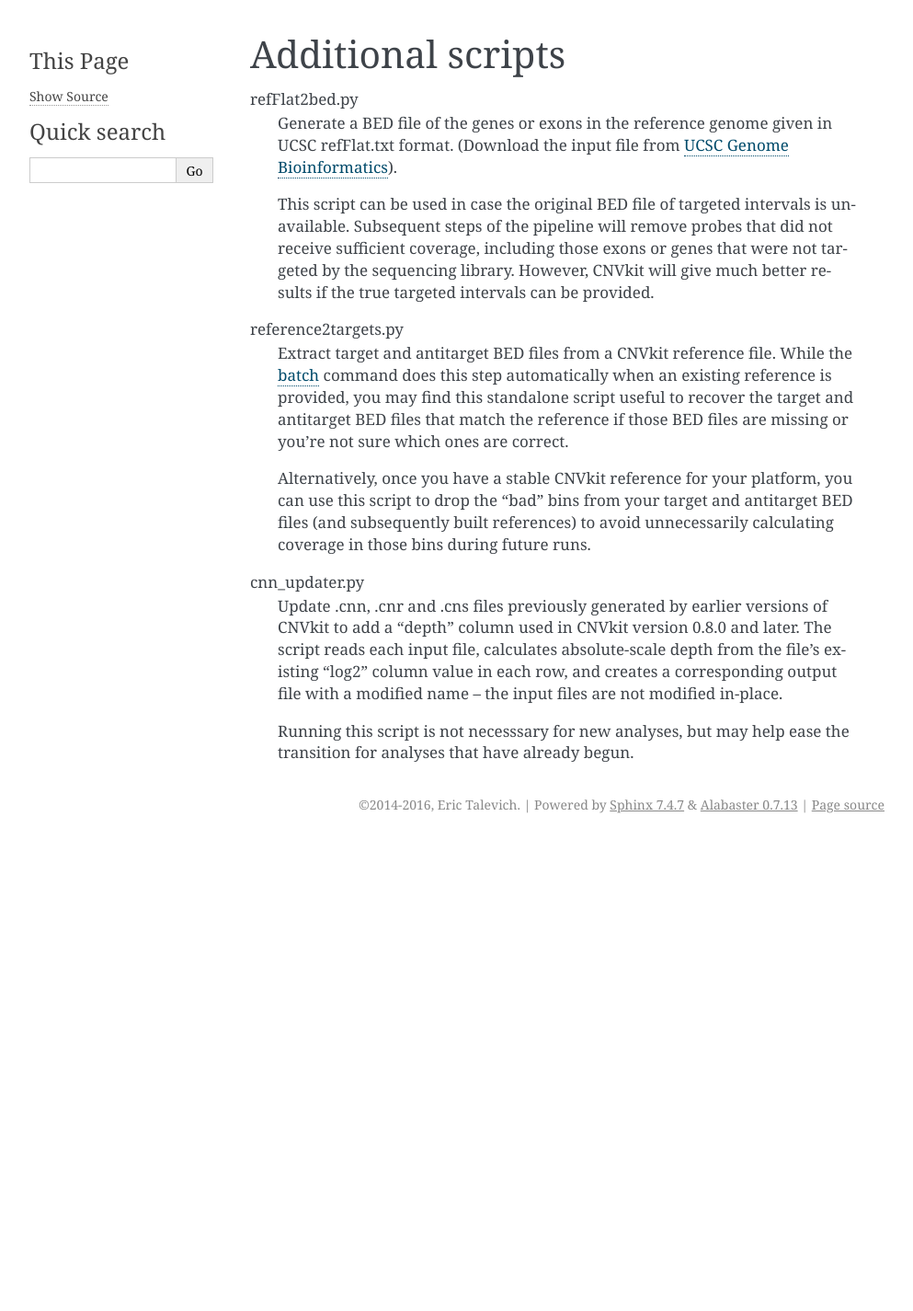
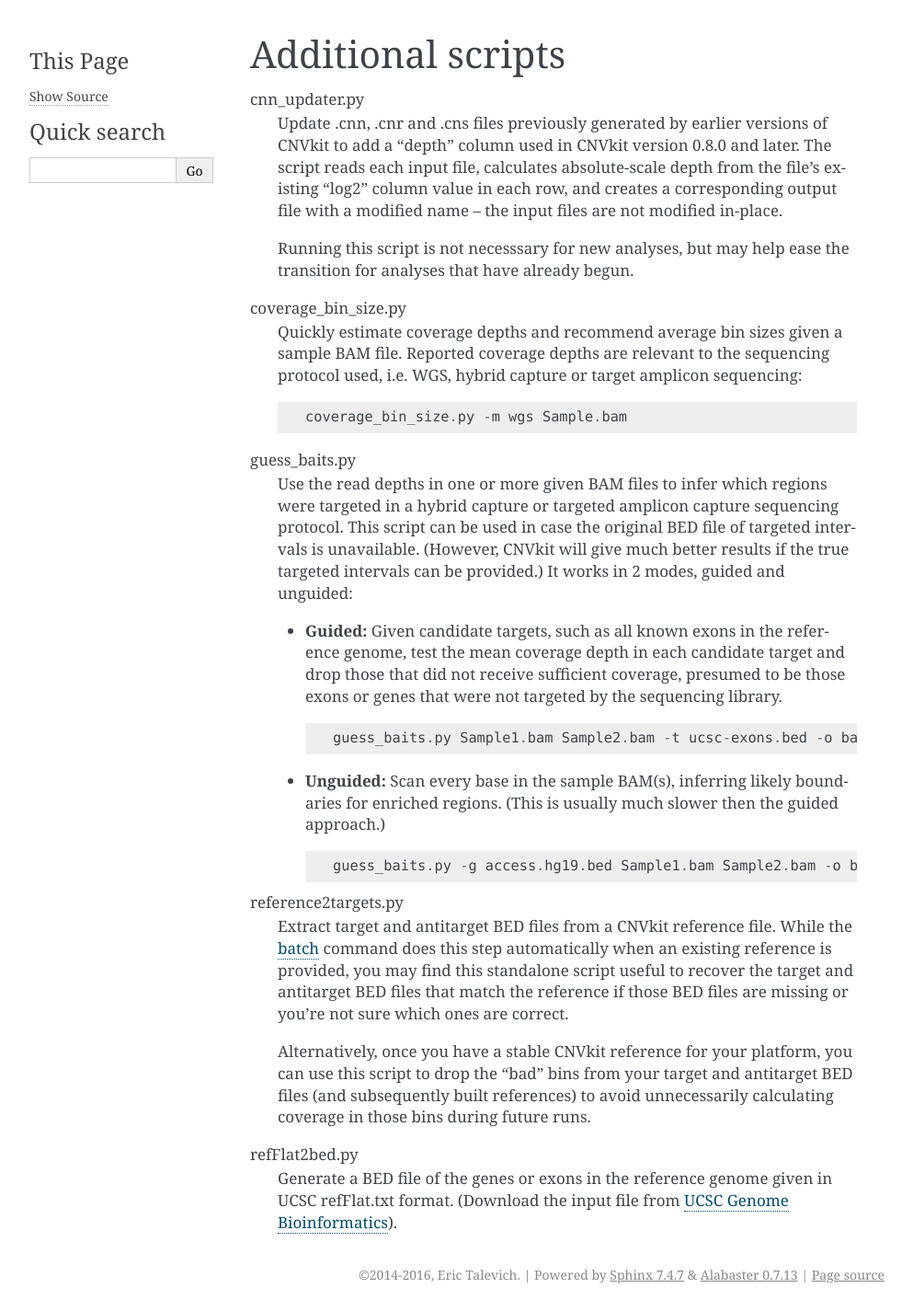
Before and after one commit to etal/cnvkit, a Sphinx documentation site: the page built from doc/scripts.rst, in a window 1280 px wide. Shown: the whole page at 92% size, without its empty margins (148-1141 px from the left). Built offline with Sphinx 7.4.7, drawn with Linux system fonts in a browser that asks for light colours; before the commit the page ends 914 px from its top, so only the background shows below that.

Commit message:
doc: describe the new scripts

```diff
--- a/doc/scripts.rst
+++ b/doc/scripts.rst
@@ -1,16 +1,45 @@
 Additional scripts
 ==================
 
-refFlat2bed.py
-    Generate a BED file of the genes or exons in the reference genome given in
-    UCSC refFlat.txt format. (Download the input file from `UCSC Genome
-    Bioinformatics <http://hgdownload.soe.ucsc.edu/downloads.html>`_).
+cnn_updater.py
+    Update .cnn, .cnr and .cns files previously generated by earlier versions of
+    CNVkit to add a "depth" column used in CNVkit version 0.8.0 and later. The
+    script reads each input file, calculates absolute-scale depth from the
+    file's existing "log2" column value in each row, and creates a corresponding
+    output file with a modified name -- the input files are not modified
+    in-place.
 
+    Running this script is not necesssary for new analyses, but may help ease
+    the transition for analyses that have already begun.
+
+coverage_bin_size.py
+    Quickly estimate coverage depths and recommend average bin sizes given a
+    sample BAM file. Reported coverage depths are relevant to the sequencing
+    protocol used, i.e. WGS, hybrid capture or target amplicon sequencing::
+
+        coverage_bin_size.py -m wgs Sample.bam
+
+guess_baits.py
+    Use the read depths in one or more given BAM files to infer which regions
+    were targeted in a hybrid capture or targeted amplicon capture sequencing
+    protocol.
     This script can be used in case the original BED file of targeted intervals
-    is unavailable. Subsequent steps of the pipeline will remove probes that
-    did not receive sufficient coverage, including those exons or genes that
-    were not targeted by the sequencing library.  However, CNVkit will give much
-    better results if the true targeted intervals can be provided.
+    is unavailable. (However, CNVkit will give much better results if the true
+    targeted intervals can be provided.)
+    It works in 2 modes, guided and unguided:
+
+    - **Guided:** Given candidate targets, such as all known exons in the reference
+      genome, test the mean coverage depth in each candidate target and drop
+      those that did not receive sufficient coverage, presumed to be those exons
+      or genes that were not targeted by the sequencing library. ::
+
+        guess_baits.py Sample1.bam Sample2.bam -t ucsc-exons.bed -o baits.bed
+
+    - **Unguided:** Scan every base in the sample BAM(s), inferring likely
+      boundaries for enriched regions. (This is usually much slower then the
+      guided approach.) ::
+
+        guess_baits.py -g access.hg19.bed Sample1.bam Sample2.bam -o baits.bed
 
 reference2targets.py
     Extract target and antitarget BED files from a CNVkit reference file.
@@ -24,13 +53,7 @@ reference2targets.py
     antitarget BED files (and subsequently built references) to avoid
     unnecessarily calculating coverage in those bins during future runs.
 
-cnn_updater.py
-    Update .cnn, .cnr and .cns files previously generated by earlier versions of
-    CNVkit to add a "depth" column used in CNVkit version 0.8.0 and later. The
-    script reads each input file, calculates absolute-scale depth from the
-    file's existing "log2" column value in each row, and creates a corresponding
-    output file with a modified name -- the input files are not modified
-    in-place.
-
-    Running this script is not necesssary for new analyses, but may help ease
-    the transition for analyses that have already begun.
+refFlat2bed.py
+    Generate a BED file of the genes or exons in the reference genome given in
+    UCSC refFlat.txt format. (Download the input file from `UCSC Genome
+    Bioinformatics <http://hgdownload.soe.ucsc.edu/downloads.html>`_).
```
